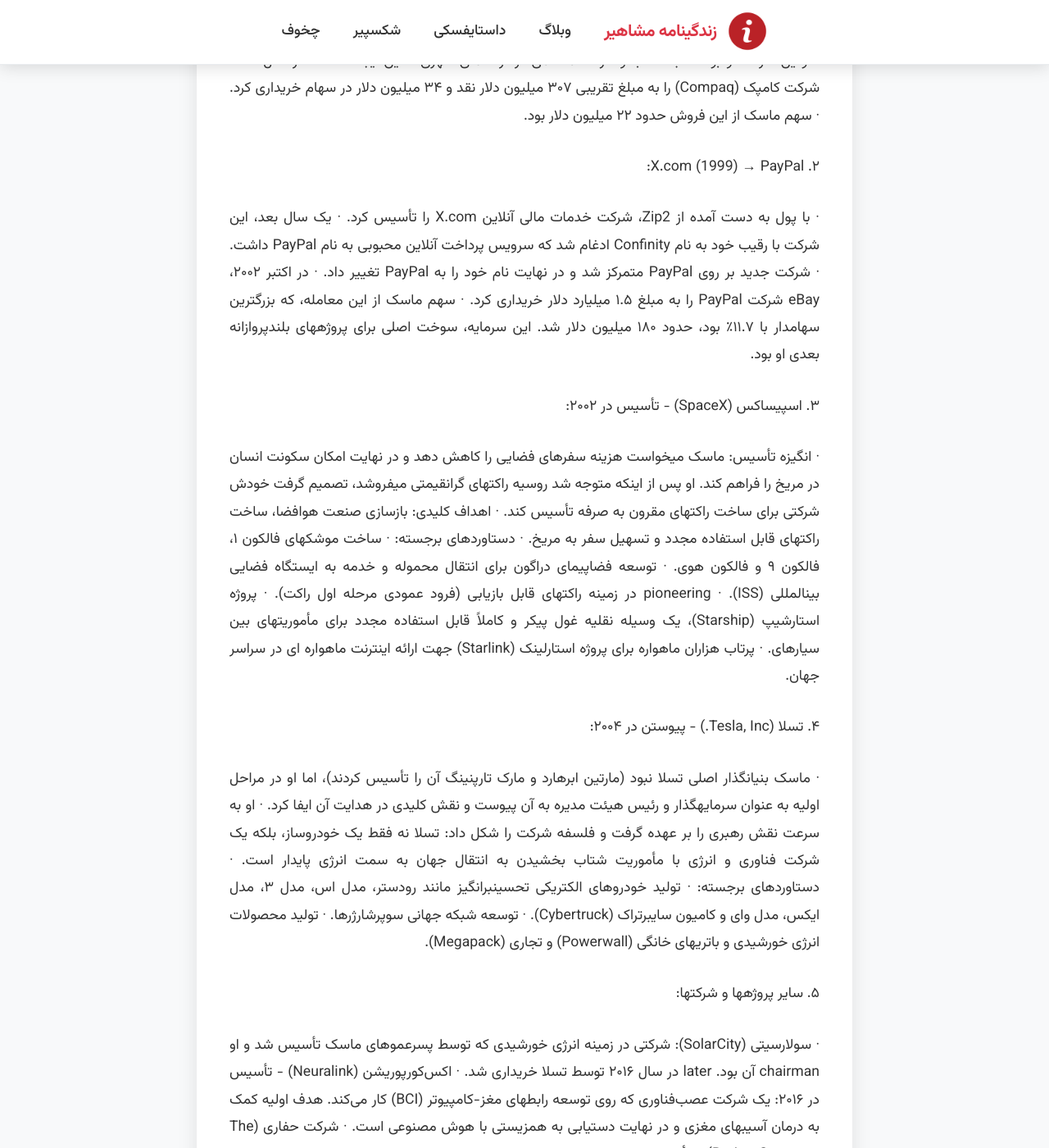
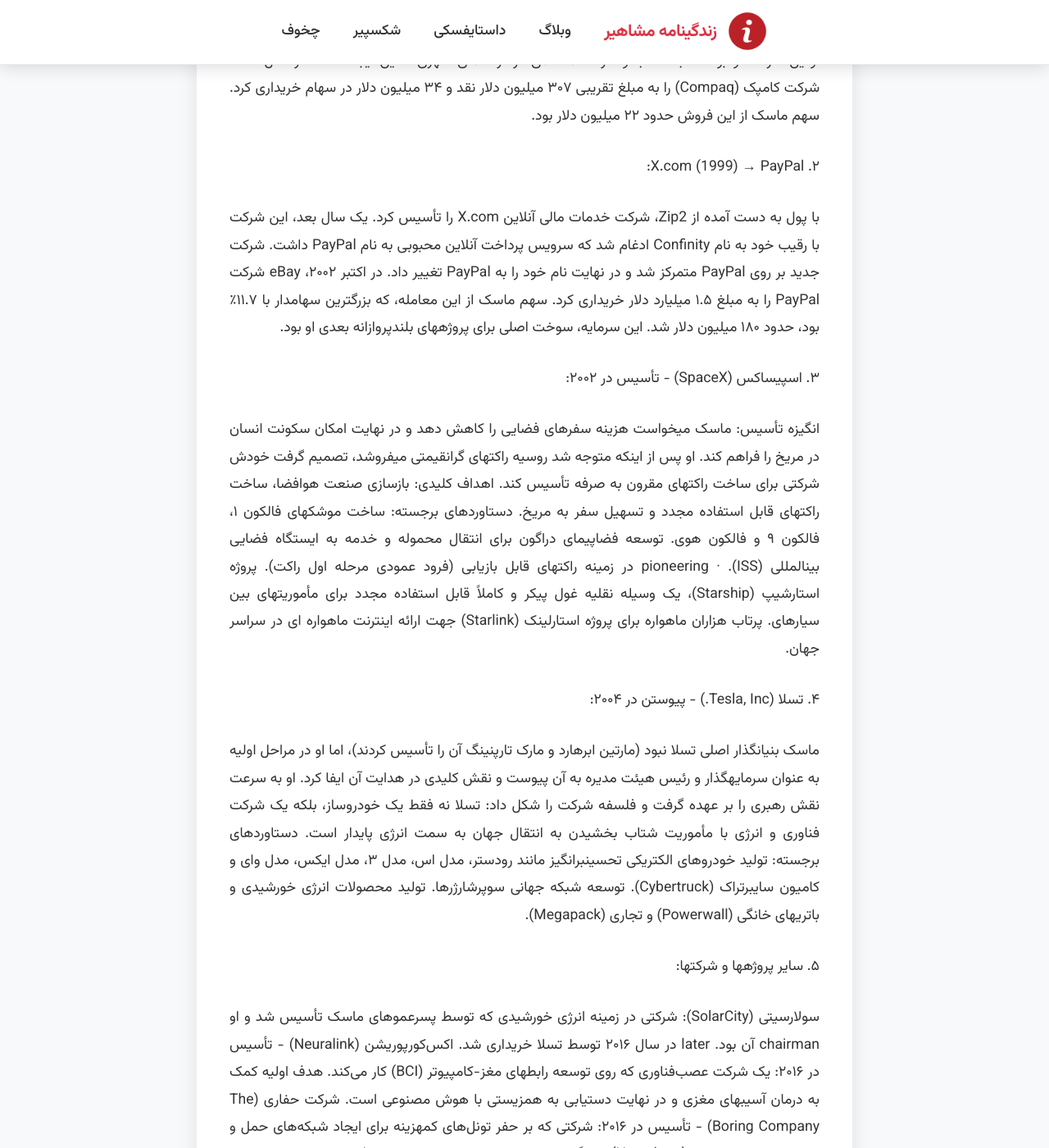
Before and after one commit to darkblog/darkblog.github.io, a Jekyll site: the page built from _posts/2025-1-2-17.md, in a window 1280 px wide and 1400 px high, scrolled down 1561 px. Shown: the whole window at 82% size. Built offline with Jekyll 4.4.1, drawn with Linux system fonts in a browser that asks for light colours; some of the changed text lies outside the part shown.

Commit message:
Update 2025-1-2-17.md

```diff
--- a/_posts/2025-1-2-17.md
+++ b/_posts/2025-1-2-17.md
@@ -12,18 +12,16 @@
 ## دوران کودکی و نوجوانی
 
 · تاریخ و محل تولد: ۲۸ ژوئن ۱۹۷۱ در پرتوریا، آفریقای جنوبی.
-· والدین: پدرش، اِروِل ماسک، مهندس الکترومکانیک و خلبان اهل آفریقای جنوبی و مادرش، می ماسک (Maye Musk)، مدل و متخصص تغذیه اهل کانادا بود.
-· علاقه اولیه: او از کودکی عاشق خواندن و یادگیری بود. اغلب اوقات خود را در کتابخانه میگذراند و به رمانهای علمی-تخیلی و کامپیوترها علاقه شدیدی داشت. در ۱۰ سالگی اولین کامپیوتر خود (Commodore VIC-20) را خرید و به سرعت برنامهنویسی را خودآموزی کرد. در ۱۲ سالگی، یک بازی ویدیویی به نام Blastar ساخت و آن را به قیمت حدود ۵۰۰ دلار فروخت.
-· زندگی خانوادگی: دوران کودکی چندان آرامی نداشت. والدینش زمانی که او ۱۰ ساله بود از هم جدا شدند و او بیشتر با پدرش زندگی میکرد که به گفته خودش رابطه دشواری با او داشت. در مدرسه نیز اغلب مورد آزار و اذیت قرار میگرفت.
+· والدین: پدرش، اِروِل ماسک، مهندس الکترومکانیک و خلبان اهل آفریقای جنوبی و مادرش، می ماسک (Maye Musk)، مدل و متخصص تغذیه اهل کانادا بود. علاقه اولیه: او از کودکی عاشق خواندن و یادگیری بود. اغلب اوقات خود را در کتابخانه میگذراند و به رمانهای علمی-تخیلی و کامپیوترها علاقه شدیدی داشت. در ۱۰ سالگی اولین کامپیوتر خود (Commodore VIC-20) را خرید و به سرعت برنامهنویسی را خودآموزی کرد. در ۱۲ سالگی، یک بازی ویدیویی به نام Blastar ساخت و آن را به قیمت حدود ۵۰۰ دلار فروخت. زندگی خانوادگی: دوران کودکی چندان آرامی نداشت. والدینش زمانی که او ۱۰ ساله بود از هم جدا شدند و او بیشتر با پدرش زندگی میکرد که به گفته خودش رابطه دشواری با او داشت. در مدرسه نیز اغلب مورد آزار و اذیت قرار میگرفت.
 
 ## تحصیلات و مهاجرت
 
-· خروج از آفریقای جنوبی: ماسک به دلایل مختلفی از جمله اجتناب از خدمت سربازی اجباری در ارتش آپارتاید و فرصتهای بهتر، قصد ترک آفریقای جنوبی را کرد.
-· مهاجرت به کانادا: در ۱۷ سالگی و با استفاده از تابعیت مادرش، بدون حمایت پدر به کانادا مهاجرت کرد.
-· تحصیلات دانشگاهی:
-  · ابتدا به دانشگاه کوئینز در کینگستون، انتاریو رفت.
-  · سپس به دانشگاه پنسیلوانیا در ایالات متحده نقل مکان کرد و دو مدرک کارشناسی دریافت کرد: یکی در فیزیک و دیگری در اقتصاد از مدرسه وارتون.
-  · برای ادامه تحصیل در مقطع دکتری در فیزیک انرژی بالا به دانشگاه استنفورد رفت، اما تنها پس از دو روز انصراف داد تا در جریان آغازین boom اینترنت در سال ۱۹۹۵، کسب و کار خود را راه اندازی کند.
+خروج از آفریقای جنوبی: ماسک به دلایل مختلفی از جمله اجتناب از خدمت سربازی اجباری در ارتش آپارتاید و فرصتهای بهتر، قصد ترک آفریقای جنوبی را کرد.
+مهاجرت به کانادا: در ۱۷ سالگی و با استفاده از تابعیت مادرش، بدون حمایت پدر به کانادا مهاجرت کرد.
+تحصیلات دانشگاهی:
+  ابتدا به دانشگاه کوئینز در کینگستون، انتاریو رفت.
+  سپس به دانشگاه پنسیلوانیا در ایالات متحده نقل مکان کرد و دو مدرک کارشناسی دریافت کرد: یکی در فیزیک و دیگری در اقتصاد از مدرسه وارتون.
+  برای ادامه تحصیل در مقطع دکتری در فیزیک انرژی بالا به دانشگاه استنفورد رفت، اما تنها پس از دو روز انصراف داد تا در جریان آغازین boom اینترنت در سال ۱۹۹۵، کسب و کار خود را راه اندازی کند.
 
 ## مسیر کارآفرینی و تأسیس شرکت ها
 
@@ -31,49 +29,49 @@
 
 ۱. Zip2 (1995):
 
-· اولین شرکت او بود که به کسب و کارها کمک می کرد راهنمای شهری آنلاین ایجاد کنند.
-· در سال ۱۹۹۹، شرکت کامپک (Compaq) را به مبلغ تقریبی ۳۰۷ میلیون دلار نقد و ۳۴ میلیون دلار در سهام خریداری کرد.
-· سهم ماسک از این فروش حدود ۲۲ میلیون دلار بود.
+اولین شرکت او بود که به کسب و کارها کمک می کرد راهنمای شهری آنلاین ایجاد کنند.
+در سال ۱۹۹۹، شرکت کامپک (Compaq) را به مبلغ تقریبی ۳۰۷ میلیون دلار نقد و ۳۴ میلیون دلار در سهام خریداری کرد.
+سهم ماسک از این فروش حدود ۲۲ میلیون دلار بود.
 
 ۲. X.com (1999) → PayPal:
 
-· با پول به دست آمده از Zip2، شرکت خدمات مالی آنلاین X.com را تأسیس کرد.
-· یک سال بعد، این شرکت با رقیب خود به نام Confinity ادغام شد که سرویس پرداخت آنلاین محبوبی به نام PayPal داشت.
-· شرکت جدید بر روی PayPal متمرکز شد و در نهایت نام خود را به PayPal تغییر داد.
-· در اکتبر ۲۰۰۲، eBay شرکت PayPal را به مبلغ ۱.۵ میلیارد دلار خریداری کرد.
-· سهم ماسک از این معامله، که بزرگترین سهامدار با ۱۱.۷٪ بود، حدود ۱۸۰ میلیون دلار شد. این سرمایه، سوخت اصلی برای پروژههای بلندپروازانه بعدی او بود.
+با پول به دست آمده از Zip2، شرکت خدمات مالی آنلاین X.com را تأسیس کرد.
+یک سال بعد، این شرکت با رقیب خود به نام Confinity ادغام شد که سرویس پرداخت آنلاین محبوبی به نام PayPal داشت.
+شرکت جدید بر روی PayPal متمرکز شد و در نهایت نام خود را به PayPal تغییر داد.
+در اکتبر ۲۰۰۲، eBay شرکت PayPal را به مبلغ ۱.۵ میلیارد دلار خریداری کرد.
+سهم ماسک از این معامله، که بزرگترین سهامدار با ۱۱.۷٪ بود، حدود ۱۸۰ میلیون دلار شد. این سرمایه، سوخت اصلی برای پروژههای بلندپروازانه بعدی او بود.
 
 ۳. اسپیساکس (SpaceX) - تأسیس در ۲۰۰۲:
 
-· انگیزه تأسیس: ماسک میخواست هزینه سفرهای فضایی را کاهش دهد و در نهایت امکان سکونت انسان در مریخ را فراهم کند. او پس از اینکه متوجه شد روسیه راکتهای گرانقیمتی میفروشد، تصمیم گرفت خودش شرکتی برای ساخت راکتهای مقرون به صرفه تأسیس کند.
-· اهداف کلیدی: بازسازی صنعت هوافضا، ساخت راکتهای قابل استفاده مجدد و تسهیل سفر به مریخ.
-· دستاوردهای برجسته:
-  · ساخت موشکهای فالکون ۱، فالکون ۹ و فالکون هوی.
-  · توسعه فضاپیمای دراگون برای انتقال محموله و خدمه به ایستگاه فضایی بینالمللی (ISS).
+انگیزه تأسیس: ماسک میخواست هزینه سفرهای فضایی را کاهش دهد و در نهایت امکان سکونت انسان در مریخ را فراهم کند. او پس از اینکه متوجه شد روسیه راکتهای گرانقیمتی میفروشد، تصمیم گرفت خودش شرکتی برای ساخت راکتهای مقرون به صرفه تأسیس کند.
+اهداف کلیدی: بازسازی صنعت هوافضا، ساخت راکتهای قابل استفاده مجدد و تسهیل سفر به مریخ.
+دستاوردهای برجسته:
+  ساخت موشکهای فالکون ۱، فالکون ۹ و فالکون هوی.
+  توسعه فضاپیمای دراگون برای انتقال محموله و خدمه به ایستگاه فضایی بینالمللی (ISS).
   · pioneering در زمینه راکتهای قابل بازیابی (فرود عمودی مرحله اول راکت).
-  · پروژه استارشیپ (Starship)، یک وسیله نقلیه غول پیکر و کاملاً قابل استفاده مجدد برای مأموریتهای بین سیارهای.
-  · پرتاب هزاران ماهواره برای پروژه استارلینک (Starlink) جهت ارائه اینترنت ماهواره ای در سراسر جهان.
+  پروژه استارشیپ (Starship)، یک وسیله نقلیه غول پیکر و کاملاً قابل استفاده مجدد برای مأموریتهای بین سیارهای.
+  پرتاب هزاران ماهواره برای پروژه استارلینک (Starlink) جهت ارائه اینترنت ماهواره ای در سراسر جهان.
 
 ۴. تسلا (Tesla, Inc.) - پیوستن در ۲۰۰۴:
 
-· ماسک بنیانگذار اصلی تسلا نبود (مارتین ابرهارد و مارک تارپنینگ آن را تأسیس کردند)، اما او در مراحل اولیه به عنوان سرمایهگذار و رئیس هیئت مدیره به آن پیوست و نقش کلیدی در هدایت آن ایفا کرد.
-· او به سرعت نقش رهبری را بر عهده گرفت و فلسفه شرکت را شکل داد: تسلا نه فقط یک خودروساز، بلکه یک شرکت فناوری و انرژی با مأموریت شتاب بخشیدن به انتقال جهان به سمت انرژی پایدار است.
-· دستاوردهای برجسته:
-  · تولید خودروهای الکتریکی تحسینبرانگیز مانند رودستر، مدل اس، مدل ۳، مدل ایکس، مدل وای و کامیون سایبرتراک (Cybertruck).
-  · توسعه شبکه جهانی سوپرشارژرها.
-  · تولید محصولات انرژی خورشیدی و باتریهای خانگی (Powerwall) و تجاری (Megapack).
+ماسک بنیانگذار اصلی تسلا نبود (مارتین ابرهارد و مارک تارپنینگ آن را تأسیس کردند)، اما او در مراحل اولیه به عنوان سرمایهگذار و رئیس هیئت مدیره به آن پیوست و نقش کلیدی در هدایت آن ایفا کرد.
+او به سرعت نقش رهبری را بر عهده گرفت و فلسفه شرکت را شکل داد: تسلا نه فقط یک خودروساز، بلکه یک شرکت فناوری و انرژی با مأموریت شتاب بخشیدن به انتقال جهان به سمت انرژی پایدار است.
+دستاوردهای برجسته:
+  تولید خودروهای الکتریکی تحسینبرانگیز مانند رودستر، مدل اس، مدل ۳، مدل ایکس، مدل وای و کامیون سایبرتراک (Cybertruck).
+  توسعه شبکه جهانی سوپرشارژرها.
+  تولید محصولات انرژی خورشیدی و باتریهای خانگی (Powerwall) و تجاری (Megapack).
 
 ۵. سایر پروژهها و شرکتها:
 
-· سولارسیتی (SolarCity): شرکتی در زمینه انرژی خورشیدی که توسط پسرعموهای ماسک تأسیس شد و او chairman آن بود. later در سال ۲۰۱۶ توسط تسلا خریداری شد.
-· اکس‌کورپوریشن (Neuralink) - تأسیس در ۲۰۱۶: یک شرکت عصب‌فناوری که روی توسعه رابطهای مغز-کامپیوتر (BCI) کار می‌کند. هدف اولیه کمک به درمان آسیبهای مغزی و در نهایت دستیابی به همزیستی با هوش مصنوعی است.
-· شرکت حفاری (The Boring Company) - تأسیس در ۲۰۱۶: شرکتی که بر حفر تونل‌های کمهزینه برای ایجاد شبکه‌های حمل و نقل زیرزمینی هایپرلوپ (Hyperloop) و دیگر سیستمها متمرکز است تا مشکل ترافیک در کلانشهرها را حل کند.
-· اکس (X) - formerly توییتر (Twitter): در آوریل ۲۰۲۲، ماسک تصمیم به خرید شبکه اجتماعی توییتر گرفت و در اکتبر ۲۰۲۲ این خرید را با قیمت تقریبی ۴۴ میلیارد دلار تکمیل کرد. او نام آن را به X تغییر داد و قصد دارد آن را به یک "اپلیکیشن همه چیز" (Everything App) تبدیل کند.
+سولارسیتی (SolarCity): شرکتی در زمینه انرژی خورشیدی که توسط پسرعموهای ماسک تأسیس شد و او chairman آن بود. later در سال ۲۰۱۶ توسط تسلا خریداری شد.
+اکس‌کورپوریشن (Neuralink) - تأسیس در ۲۰۱۶: یک شرکت عصب‌فناوری که روی توسعه رابطهای مغز-کامپیوتر (BCI) کار می‌کند. هدف اولیه کمک به درمان آسیبهای مغزی و در نهایت دستیابی به همزیستی با هوش مصنوعی است.
+شرکت حفاری (The Boring Company) - تأسیس در ۲۰۱۶: شرکتی که بر حفر تونل‌های کمهزینه برای ایجاد شبکه‌های حمل و نقل زیرزمینی هایپرلوپ (Hyperloop) و دیگر سیستمها متمرکز است تا مشکل ترافیک در کلانشهرها را حل کند.
+اکس (X) - formerly توییتر (Twitter): در آوریل ۲۰۲۲، ماسک تصمیم به خرید شبکه اجتماعی توییتر گرفت و در اکتبر ۲۰۲۲ این خرید را با قیمت تقریبی ۴۴ میلیارد دلار تکمیل کرد. او نام آن را به X تغییر داد و قصد دارد آن را به یک "اپلیکیشن همه چیز" (Everything App) تبدیل کند.
 
 ## زندگی شخصی
 
-· روابط و خانواده: ماسک چندین بار ازدواج کرده و طلاق گرفته است (با جاستین ویلسون نویسنده و سپس با تالulah Riley بازیگر). او همچنین رابطه ای با آمبر هرد بازیگر و گرایمز (Grimes) خواننده کانادایی داشت. او father چندین فرزند است، از جمله دوقلوهایی با یکی از مدیران ارشد سابق شرکتش و سه فرزند با گرایمز.
-· شخصیت و سبک زندگی: او به عنوان فردی بسیار سختکوش، پرکار (گاهی تا ۱۰۰ ساعت در هفته) و با استانداردهای بسیار بالا شناخته میشود. اغلب در توییتر (اکنون ایکس) فعال است و نظراتش گاهی جنجال‌برانگیز است. او اغلب بر ضرورت مقابله با تهدیدهای وجودی مانند هوش مصنوعی کنترل نشده تأکید می کند.
+روابط و خانواده: ماسک چندین بار ازدواج کرده و طلاق گرفته است (با جاستین ویلسون نویسنده و سپس با تالulah Riley بازیگر). او همچنین رابطه ای با آمبر هرد بازیگر و گرایمز (Grimes) خواننده کانادایی داشت. او father چندین فرزند است، از جمله دوقلوهایی با یکی از مدیران ارشد سابق شرکتش و سه فرزند با گرایمز.
+شخصیت و سبک زندگی: او به عنوان فردی بسیار سختکوش، پرکار (گاهی تا ۱۰۰ ساعت در هفته) و با استانداردهای بسیار بالا شناخته میشود. اغلب در توییتر (اکنون ایکس) فعال است و نظراتش گاهی جنجال‌برانگیز است. او اغلب بر ضرورت مقابله با تهدیدهای وجودی مانند هوش مصنوعی کنترل نشده تأکید می کند.
 
 ## ثروت و دارایی
 
@@ -81,17 +79,17 @@
 
 ## جوایز و افتخارات
 
-· عضو هیئت مدیره موزه اکتشافات در کالیفرنیا.
-· جایزه‌های متعدد برای کارآفرینی و فناوری از جمله جایزه‌ی هاینز (Heinz Award).
-· در فهرست ۱۰۰ فرد تأثیرگذار مجله تایم در سالهای متعدد قرار گرفته است.
-· عضو fellowship انجمن سلطنتی (FRS) در بریتانیا.
+عضو هیئت مدیره موزه اکتشافات در کالیفرنیا.
+جایزه‌های متعدد برای کارآفرینی و فناوری از جمله جایزه‌ی هاینز (Heinz Award).
+در فهرست ۱۰۰ فرد تأثیرگذار مجله تایم در سالهای متعدد قرار گرفته است.
+عضو fellowship انجمن سلطنتی (FRS) در بریتانیا.
 
 ## نکات جالب و کمتر گفته شده
 
-· او شهروندی سه کشور آفریقای جنوبی، کانادا و ایالات متحده را دارد.
-· نام شرکت "تسلا" به احترام نیکولا تسلا، مخترع و مهندس صربستانی-آمریکایی انتخاب شده است.
-· او یکی از الهام‌بخش‌های شخصیت "تونی استارک" (Iron Man) در فیلمهای سینمایی مارول بود و حتی یک cameo کوچک در فیلم "آیرون من ۲" دارد.
-· تقریباً تمام ثروت خود را در شرکتهایش سرمایهگذاری کرده و گفته است که قصد ندارد ثروتی برای فرزندانش به جا بگذارد.
+او شهروندی سه کشور آفریقای جنوبی، کانادا و ایالات متحده را دارد.
+نام شرکت "تسلا" به احترام نیکولا تسلا، مخترع و مهندس صربستانی-آمریکایی انتخاب شده است.
+او یکی از الهام‌بخش‌های شخصیت "تونی استارک" (Iron Man) در فیلمهای سینمایی مارول بود و حتی یک cameo کوچک در فیلم "آیرون من ۲" دارد.
+تقریباً تمام ثروت خود را در شرکتهایش سرمایهگذاری کرده و گفته است که قصد ندارد ثروتی برای فرزندانش به جا بگذارد.
 
 ## جمع‌بندی
 
```
